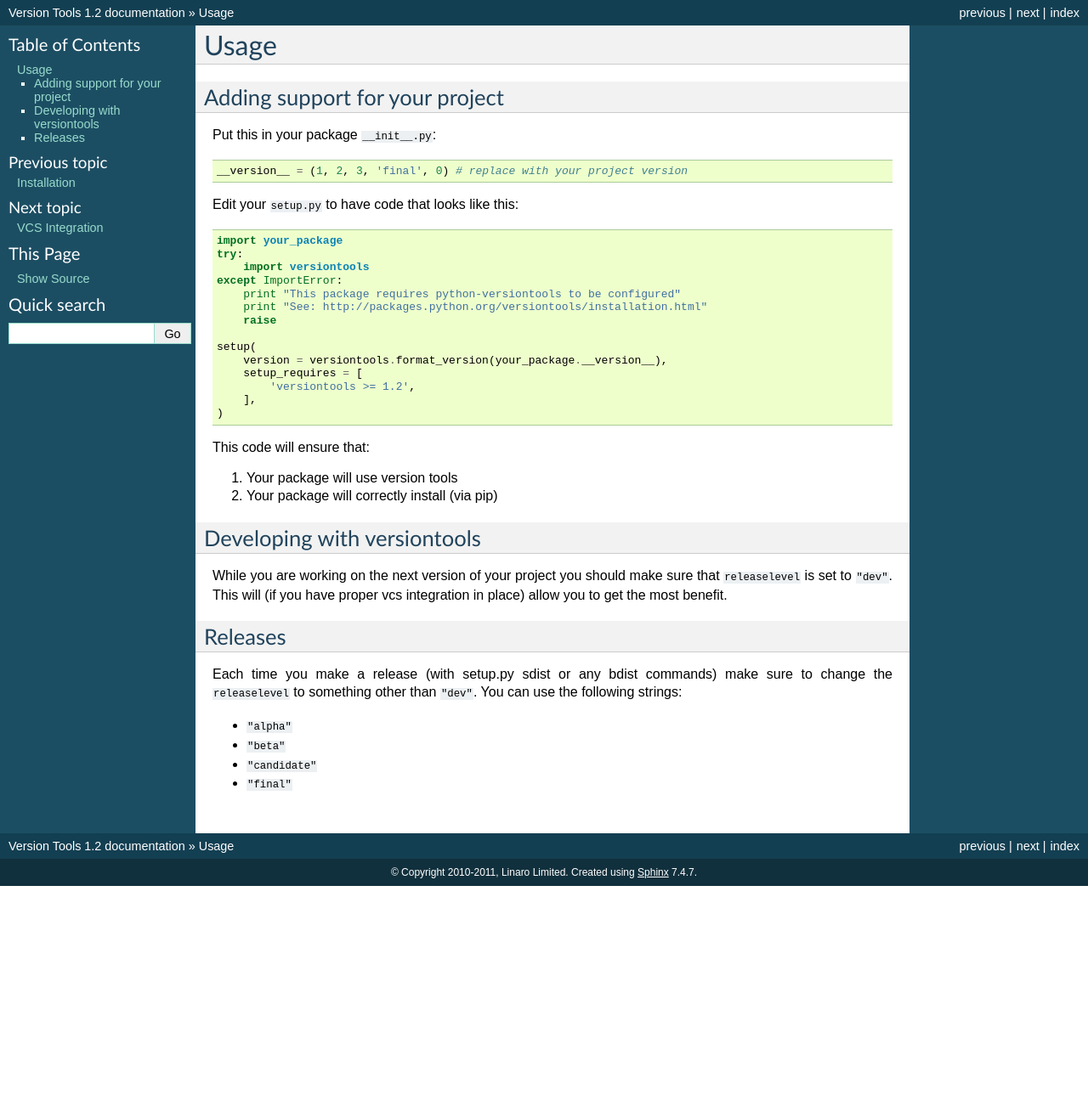
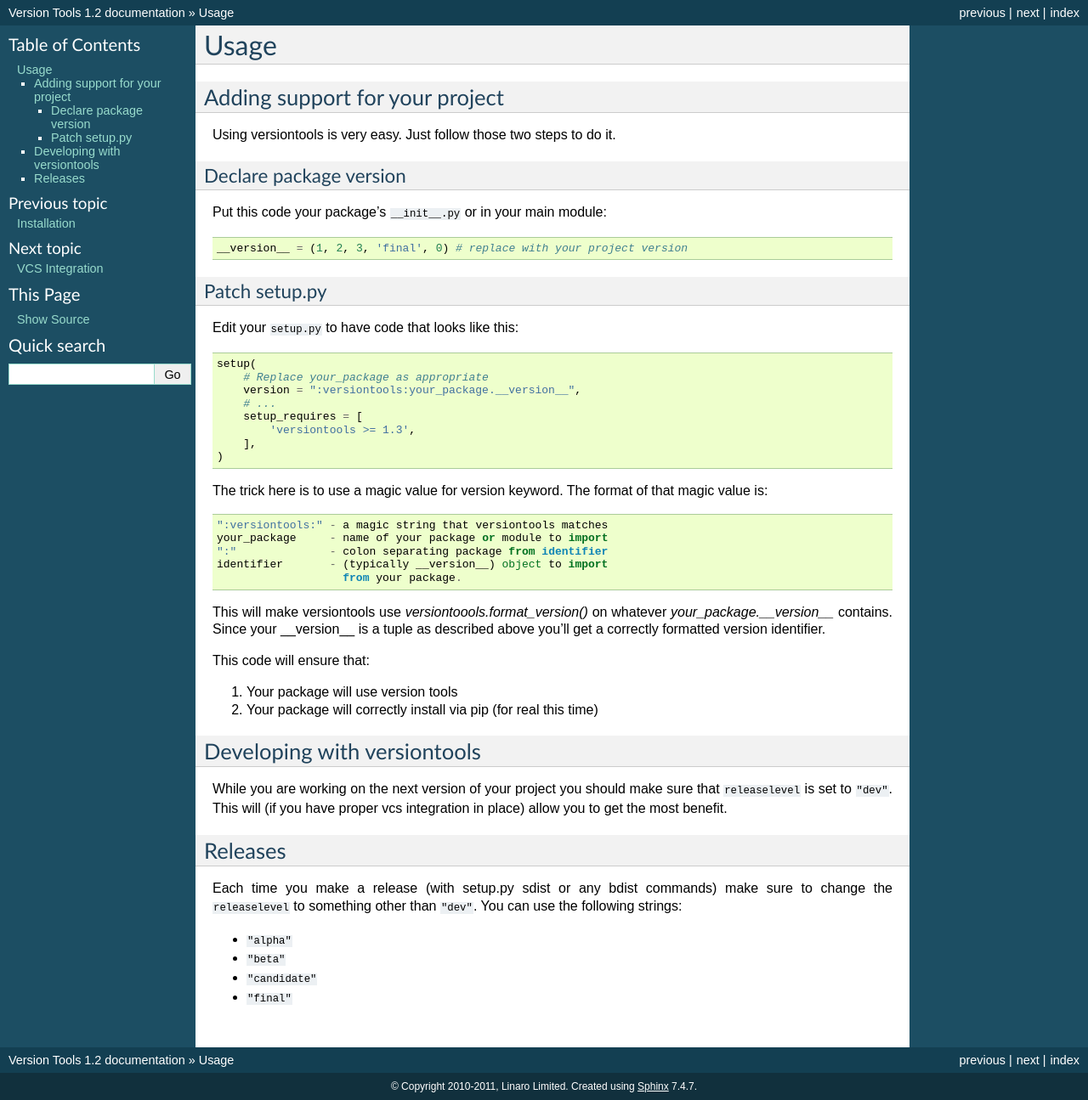
Before and after one commit to zyga/versiontools, a Sphinx documentation site: the page built from doc/usage.rst, in a window 1280 px wide. Shown: the whole page at 85% size. Built offline with Sphinx 7.4.7, drawn with Linux system fonts in a browser that asks for light colours; before the commit the page ends 1043 px from its top, so only the background shows below that.

Commit message:
Update documentation

```diff
--- a/doc/index.rst
+++ b/doc/index.rst
@@ -5,7 +5,7 @@ Version Tools Documentation
 .. automodule:: versiontools
 
 .. seealso:: To get started quickly see :ref:`usage`
-.. seealso:: See what's new in :ref:`version_1_2`
+.. seealso:: See what's new in :ref:`version_1_3`
 
 Features
 ========
--- a/doc/usage.rst
+++ b/doc/usage.rst
@@ -3,36 +3,56 @@
 Usage
 *****
 
+.. _using_versiontools:
+
 Adding support for your project
 ===============================
 
-Put this in your package ``__init__.py``::
+Using versiontools is very easy. Just follow those two steps to do it.
+
+Declare package version
+^^^^^^^^^^^^^^^^^^^^^^^
+
+Put this code your package's ``__init__.py`` or in your main module::
 
     __version__ = (1, 2, 3, 'final', 0) # replace with your project version
 
+.. note:
+    There is some rationale for each component of the tuple. This has been
+    standardized in :pep:`386`. Make sure you understand what each field
+    represents.
+
+Patch setup.py
+^^^^^^^^^^^^^^
 
 Edit your ``setup.py`` to have code that looks like this::
 
-    import your_package
-    try:
-        import versiontools
-    except ImportError:
-        print "This package requires python-versiontools to be configured"
-        print "See: http://packages.python.org/versiontools/installation.html"
-        raise
-
     setup(
-        version = versiontools.format_version(your_package.__version__),
+        # Replace your_package as appropriate
+        version = ":versiontools:your_package.__version__",
+        # ...
         setup_requires = [
-            'versiontools >= 1.2',
+            'versiontools >= 1.3',
         ],
     )
 
+The trick here is to use a magic value for version keyword. The format of that
+magic value is::
+
+    ":versiontools:" - a magic string that versiontools matches
+    your_package     - name of your package or module to import
+    ":"              - colon separating package from identifier
+    identifier       - (typically __version__) object to import
+                       from your package.
+
+This will make versiontools use `versiontoools.format_version()` on whatever
+`your_package.__version__` contains. Since your __version__ is a tuple as
+described above you'll get a correctly formatted version identifier.
 
 This code will ensure that:
 
-1. Your package will use version tools
-2. Your package will correctly install (via pip)
+#. Your package will use version tools
+#. Your package will correctly install via pip (for real this time)
 
 
 Developing with versiontools
```
Also changed, not shown: doc/changes.rst (+14 -0 lines).
